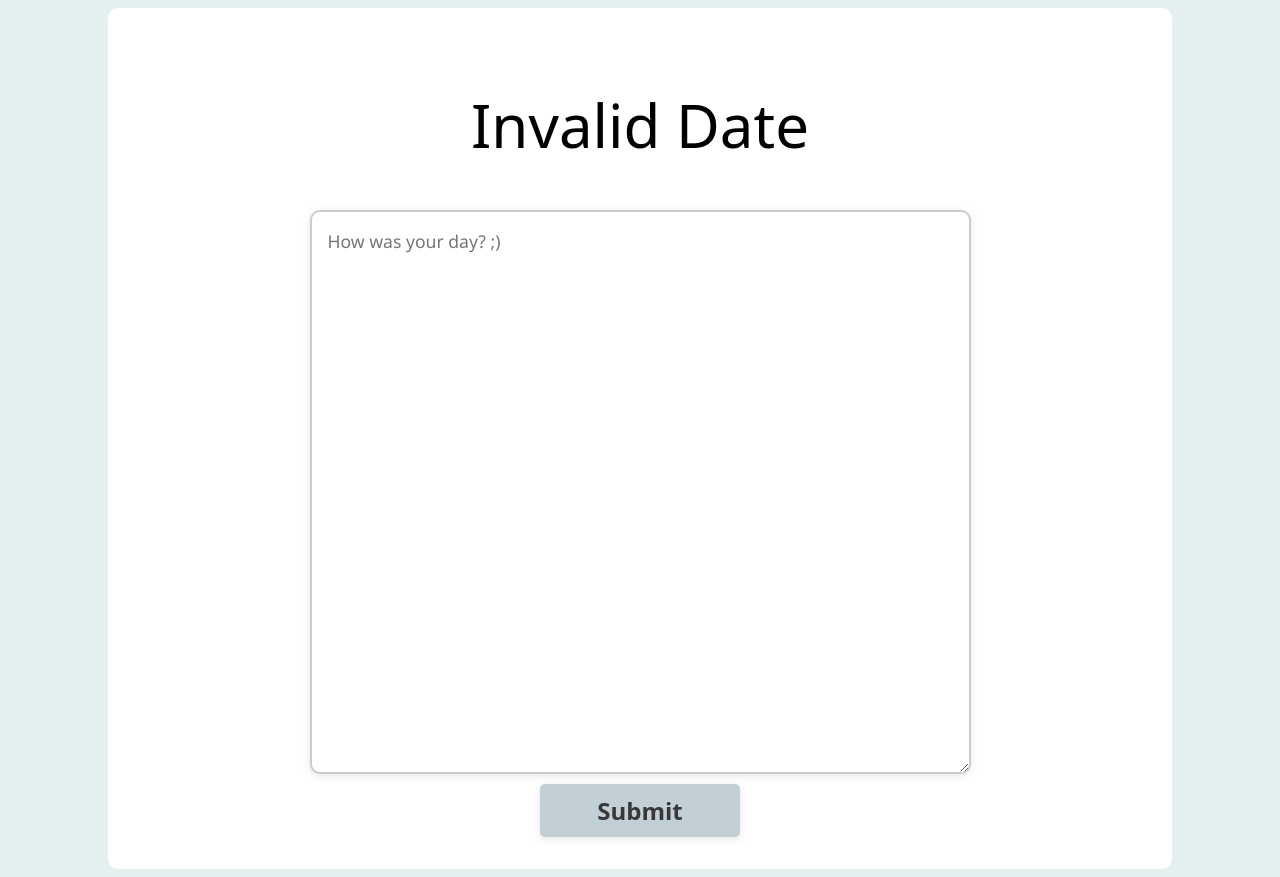
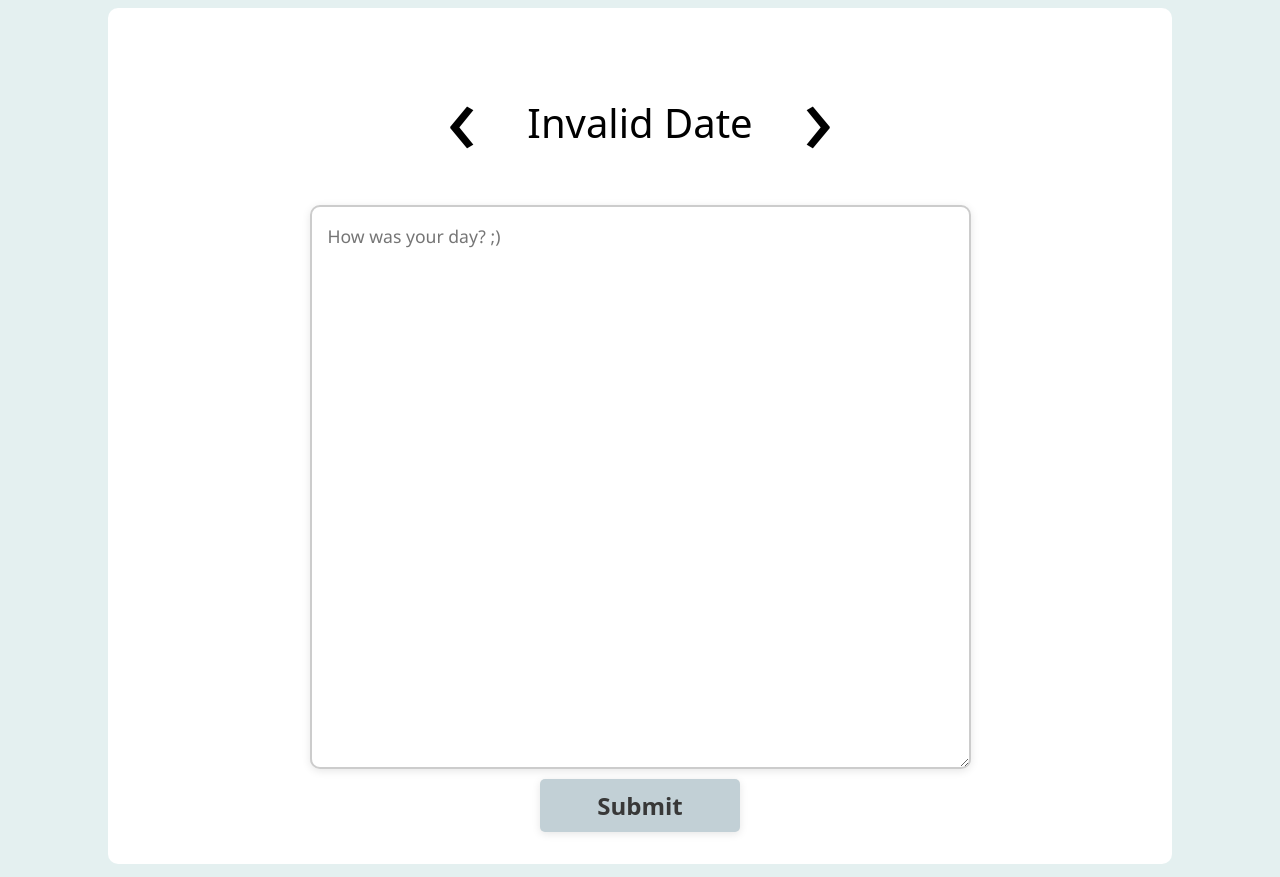
Before and after one commit to MarkBish24/Daily-Journal, a React (Vite) app in the folder app/: page /editor/1 in a window 1280 px wide. Built offline with nearby package versions, Linux system fonts and the light colour scheme.

Commit message:
added the functionality of changed the date in the editor window

```diff
--- a/app/editor/Editor.css
+++ b/app/editor/Editor.css
@@ -5,10 +5,25 @@
   justify-content: center;
 }
 
+.header-container {
+  display: flex;
+  flex-direction: row;
+  align-items: center;
+  justify-content: space-between;
+}
+
+.left-arrow,
+.right-arrow {
+  font-family: system-ui, Avenir, Helvetica, Arial, sans-serif;
+  border: none;
+  background: none;
+}
+
 .title {
   font-family: system-ui, Avenir, Helvetica, Arial, sans-serif;
-  font-size: 60px;
+  font-size: 40px;
   font-weight: 500;
+  margin: 0px 50px;
 }
 
 .text-box {
--- a/app/editor/Editor.jsx
+++ b/app/editor/Editor.jsx
@@ -7,6 +7,8 @@ import {
   handleCheckEntry,
   handleGetEntry,
   handleSaveEntry,
+  handleOpenTextEditor,
+  formatDate,
 } from "../src/DataBaseFunctions.jsx";
 
 export default function Editor() {
@@ -18,8 +20,6 @@ export default function Editor() {
   }
 
   const parsedDate = parseDateAsLocal(date);
-
-  console.log(date, parsedDate);
 
   const [loading, setLoading] = useState(true);
   const [content, setContent] = useState("");
@@ -45,9 +45,41 @@ export default function Editor() {
     fetchContent();
   }, [date]);
 
+  function decreaseDay(oldDate) {
+    oldDate = parseDateAsLocal(oldDate);
+    oldDate.setDate(oldDate.getDate() - 1);
+    handleOpenTextEditor(formatDate(oldDate));
+  }
+
+  function increaseDay(oldDate) {
+    oldDate = parseDateAsLocal(oldDate);
+    oldDate.setDate(oldDate.getDate() + 1);
+    handleOpenTextEditor(formatDate(oldDate));
+  }
+
   return (
     <div className="editor-container">
-      <h1 className="title">{TitleDate}</h1>
+      <div className="header-container">
+        <button
+          className="left-arrow"
+          onClick={() => {
+            decreaseDay(date);
+          }}
+        >
+          {" "}
+          &lsaquo;
+        </button>
+        <h1 className="title">{TitleDate}</h1>
+        <button
+          className="right-arrow"
+          onClick={() => {
+            increaseDay(date);
+          }}
+        >
+          {" "}
+          &rsaquo;
+        </button>
+      </div>
       <textarea
         className="text-box"
         placeholder="How was your day? ;)"
```
